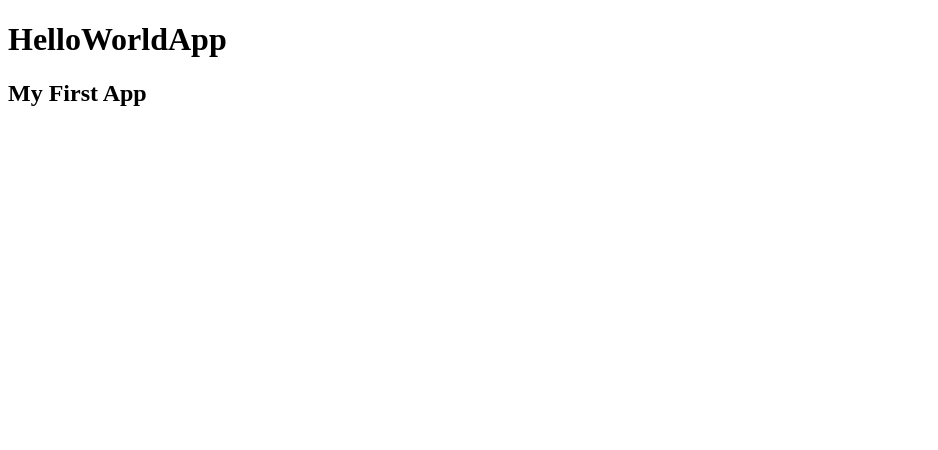
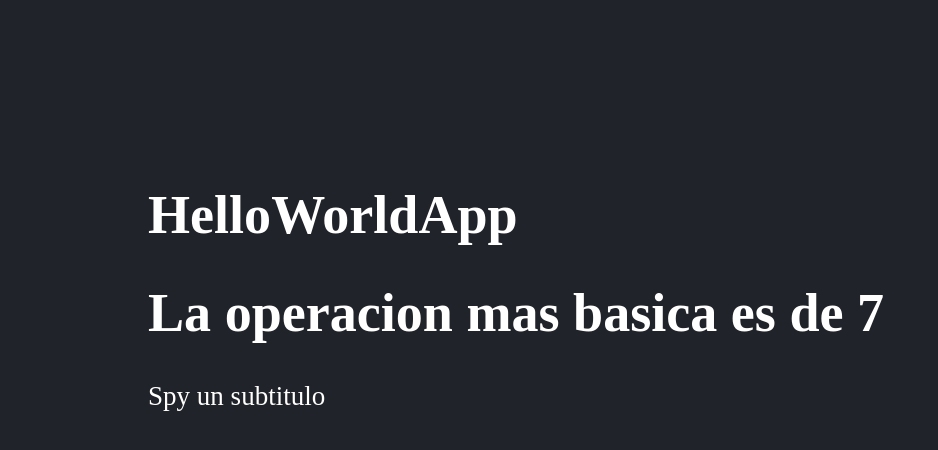
Before and after one commit to gatodemontecristo/react_part2_primeros_react, a React (Vite) app: page / in a window 1280 px wide. Shown: the top 450 px of the page, without its empty margins (0-938 px from the left). Built offline with nearby package versions, Linux system fonts and the light colour scheme.

Commit message:
Componentes y estilos CSS

```diff
--- a/src/FirstApp.jsx
+++ b/src/FirstApp.jsx
@@ -1,7 +1,19 @@
+import { Fragment } from "react";
 
+const newMessage = {
+  message: "Hola Mundo",
+  title: "Fernando",
+};
+const getMensajito = (a, b) => {
+  return `La operacion mas basica es de ${a + b}`;
+};
 
 export const FirstApp = () => {
   return (
-    <h2>My First App</h2>
-  )
-}
+    <Fragment>
+      <h1>{getMensajito(3, 4)}</h1>
+      {/* <code>{JSON.stringify(newMessage)}</code> */}
+      <p>Spy un subtitulo</p>
+    </Fragment>
+  );
+};
--- a/src/main.jsx
+++ b/src/main.jsx
@@ -3,6 +3,7 @@ import ReactDOM from 'react-dom/client';
 
 import {HelloWorldComp,hola} from './HelloWorldApp';
 import {FirstApp} from "./FirstApp";
+import './styles.css';
 
 ReactDOM.createRoot(document.getElementById('root')).render(
     <React.StrictMode>
--- /dev/null
+++ b/src/styles.css
@@ -0,0 +1,7 @@
+html, body{
+    background-color: #21232A;
+    color: white;
+    font-size: Helvetica,Arial, sans-serif;
+    font-size: 1.3rem;
+    padding: 70px;
+}
```
